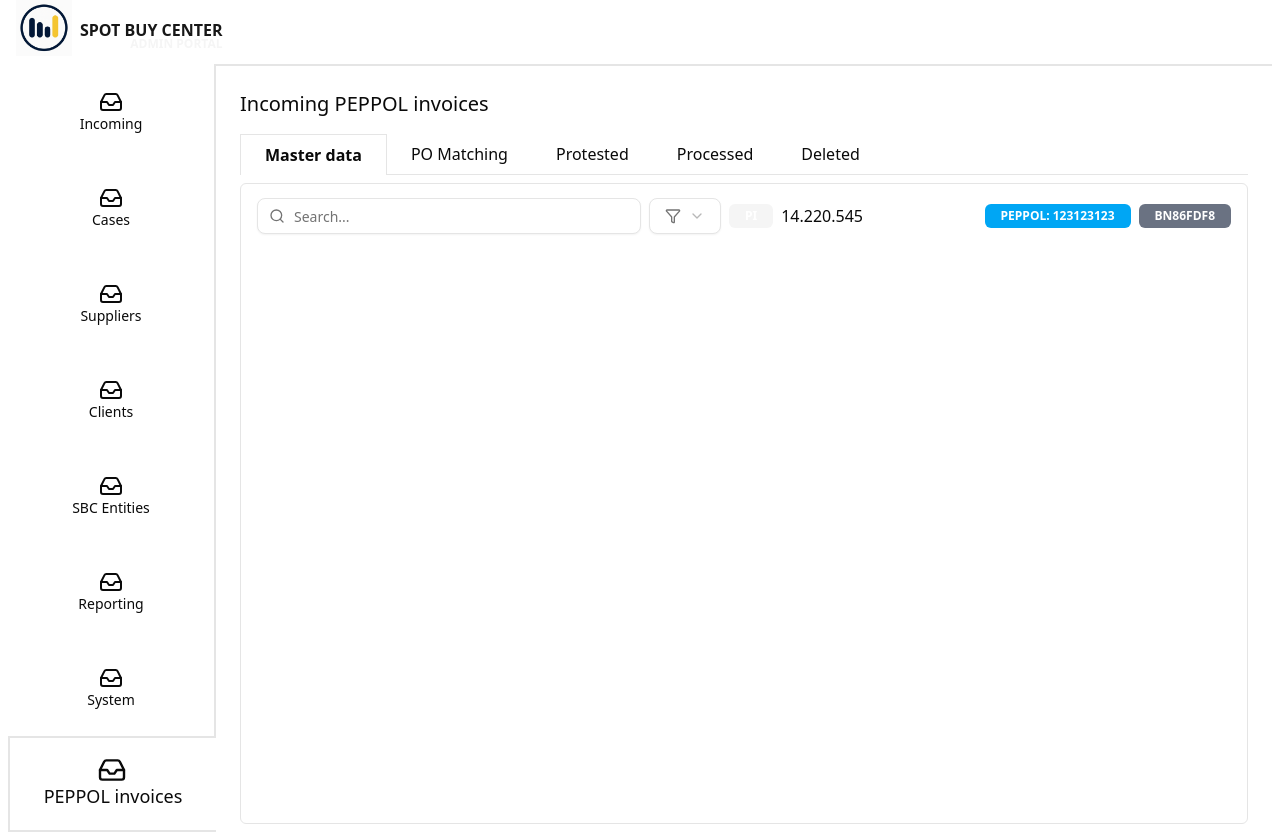
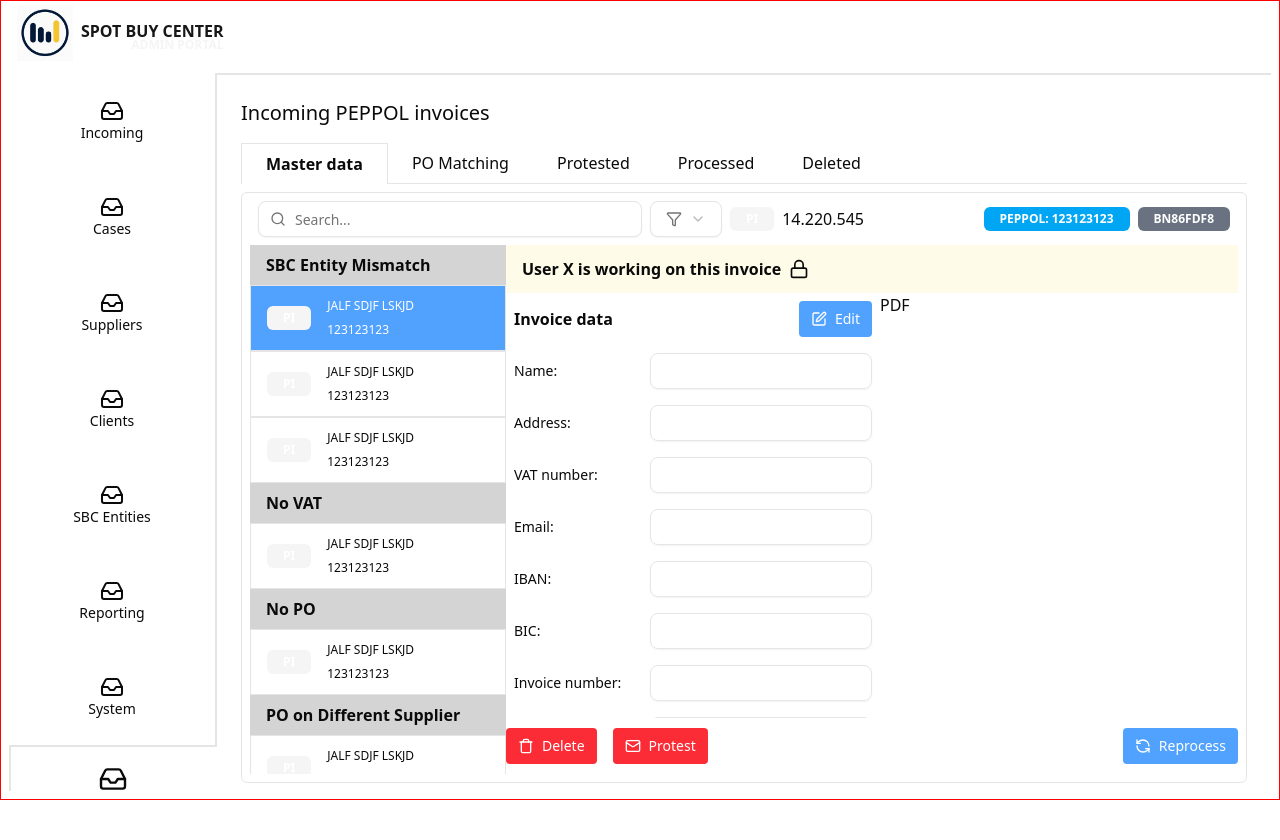
Before and after one commit to Sangtm12/spot-buy-center, a React (Vite) app: page /peppol-invoices in a window 1280 px wide. After the commit the page ends 800 px from the top, so only its background shows below. Built offline with nearby package versions, Linux system fonts and the light colour scheme.

Commit message:
feat: complete peppolInvoices UI

```diff
--- /dev/null
+++ b/src/components/Button.tsx
@@ -0,0 +1,30 @@
+import clsx from "clsx";
+import type { ReactNode } from "react";
+
+const Button = ({
+  children,
+  variant = "primary",
+  className,
+}: {
+  children: ReactNode;
+  variant?: "primary" | "danger";
+  className?: string;
+}) => {
+  return (
+    <button
+      type="button"
+      className={clsx(
+        "flex gap-2 items-center text-white px-3 py-2 rounded text-sm",
+        {
+          "bg-blue-400 hover:bg-blue-500": variant === "primary",
+          "bg-red-500 hover:bg-red-400": variant === "danger",
+        },
+        className
+      )}
+    >
+      {children}
+    </button>
+  );
+};
+
+export default Button;
--- a/src/components/Tabs/index.tsx
+++ b/src/components/Tabs/index.tsx
@@ -28,7 +28,7 @@ const Tabs = ({
           </button>
         ))}
       </div>
-      <div className="flex-1 border border-border rounded-sm p-2">
+      <div className="flex-1 border border-border rounded-sm p-2 min-h-0">
         {tabs.find((tab) => tab.label === selectedTab)?.content}
       </div>
     </div>
--- a/src/components/layout/AppLayout.tsx
+++ b/src/components/layout/AppLayout.tsx
@@ -4,11 +4,11 @@ import Sidenav from "./Sidenav";
 
 const AppLayout = () => {
   return (
-    <div className="h-screen bg-background flex flex-col">
+    <div className="h-screen bg-background flex flex-col debug">
       <Header />
-      <div className="p-2 flex-1 flex">
+      <div className="p-2 flex-1 flex min-h-0">
         <Sidenav />
-        <div className="p-6 pb-2 bg-white flex-1 overflow-auto border-t-2 border-border flex flex-col">
+        <div className="p-6 pb-2 bg-white flex-1 border-t-2 border-border flex flex-col overflow-y-auto">
           <Outlet />
         </div>
       </div>
--- a/src/components/layout/Sidenav/index.tsx
+++ b/src/components/layout/Sidenav/index.tsx
@@ -18,7 +18,7 @@ const Sidenav = () => {
   const { pathname } = useLocation();
 
   return (
-    <div className="min-w-52">
+    <div className="min-w-52 overflow-y-auto">
       {NavItems.map((item) => (
         <SidenavItem
           key={item.label}
--- /dev/null
+++ b/src/pages/PeppolInvoices/MasterData/InvoiceData.tsx
@@ -0,0 +1,41 @@
+import Button from "@/components/Button";
+import { Input } from "@/components/ui/input";
+import { Edit } from "lucide-react";
+
+const Fields = [
+  "Name",
+  "Address",
+  "VAT number",
+  "Email",
+  "IBAN",
+  "BIC",
+  "Invoice number",
+  "OGM",
+  "Invoice date",
+  "Expiry date",
+  "Order number",
+];
+
+const InvoiceData = () => {
+  return (
+    <div className="flex-1 p-2 flex flex-col gap-4 overflow-y-auto">
+      <div className="flex items-center justify-between">
+        <p className="font-bold">Invoice data</p>
+        <Button>
+          <Edit size={16} />
+          Edit
+        </Button>
+      </div>
+      {Fields.map((field, index) => {
+        return (
+          <div className="flex items-center gap-2" key={index}>
+            <p className="min-w-32 text-sm">{`${field}: `}</p>
+            <Input />
+          </div>
+        );
+      })}
+    </div>
+  );
+};
+
+export default InvoiceData;
--- /dev/null
+++ b/src/pages/PeppolInvoices/MasterData/MasterDataHeader.tsx
@@ -0,0 +1,34 @@
+import { SearchInput } from "@/components/SearchInput";
+import Tag from "@/components/Tag";
+import {
+  Select,
+  SelectContent,
+  SelectItem,
+  SelectTrigger,
+  SelectValue,
+} from "@/components/ui/select";
+import { Filter } from "lucide-react";
+
+const MasterDataHeader = () => {
+  return (
+    <div className="bg-background h-12 flex gap-2 items-center px-2">
+      <SearchInput />
+      <Select>
+        <SelectTrigger className="min-w-18 justify-center bg-white border-border">
+          <SelectValue placeholder={<Filter className="w-4 h-4" />} />
+        </SelectTrigger>
+        <SelectContent>
+          <SelectItem value="all">All</SelectItem>
+          <SelectItem value="active">Active</SelectItem>
+          <SelectItem value="archived">Archived</SelectItem>
+        </SelectContent>
+      </Select>
+      <Tag>PI</Tag>
+      <span>14.220.545</span>
+      <Tag className="bg-sky-500 ml-auto">PEPPOL: 123123123</Tag>
+      <Tag className="bg-gray-500">BN86FDF8</Tag>
+    </div>
+  );
+};
+
+export default MasterDataHeader;
--- /dev/null
+++ b/src/pages/PeppolInvoices/MasterData/MasterDataSidebar.tsx
@@ -0,0 +1,70 @@
+import Tag from "@/components/Tag";
+import clsx from "clsx";
+import { useState } from "react";
+
+const Invoices = {
+  sbcEntityMismatch: [
+    { id: "1", title: "JALF SDJF LSKJD", description: "123123123" },
+    { id: "2", title: "JALF SDJF LSKJD", description: "123123123" },
+    { id: "3", title: "JALF SDJF LSKJD", description: "123123123" },
+  ],
+  noVat: [{ id: "4", title: "JALF SDJF LSKJD", description: "123123123" }],
+  noPo: [{ id: "5", title: "JALF SDJF LSKJD", description: "123123123" }],
+  poOnDifferentSupplier: [
+    { id: "6", title: "JALF SDJF LSKJD", description: "123123123" },
+    { id: "7", title: "JALF SDJF LSKJD", description: "123123123" },
+    { id: "8", title: "JALF SDJF LSKJD", description: "123123123" },
+    { id: "9", title: "JALF SDJF LSKJD", description: "123123123" },
+    { id: "10", title: "JALF SDJF LSKJD", description: "123123123" },
+    { id: "11", title: "JALF SDJF LSKJD", description: "123123123" },
+    { id: "12", title: "JALF SDJF LSKJD", description: "123123123" },
+  ],
+};
+
+const MasterDataSidebar = () => {
+  const [selectedInvoiceId, setSelectedInvoiceId] = useState(
+    Invoices.sbcEntityMismatch[0]?.id
+  );
+
+  return (
+    <div className="min-w-64 overflow-y-auto">
+      {Object.entries(Invoices).map(([key, invoices]) => {
+        return (
+          <>
+            <div className="bg-neutral-300 px-4 py-2 font-bold">
+              {mapInvoiceTitle[key as keyof typeof mapInvoiceTitle]}
+            </div>
+            {invoices.map((invoice) => (
+              <div
+                key={invoice.id}
+                onClick={() => setSelectedInvoiceId(invoice.id)}
+                className={clsx(
+                  "px-4 py-3 border border-border flex items-center gap-4  cursor-pointer",
+                  {
+                    "bg-blue-400 text-white": selectedInvoiceId === invoice.id,
+                    "hover:bg-neutral-100": selectedInvoiceId !== invoice.id,
+                  }
+                )}
+              >
+                <Tag>PI</Tag>
+                <div className="text-xs flex flex-col gap-2">
+                  <p>{invoice.title}</p>
+                  <p>{invoice.description}</p>
+                </div>
+              </div>
+            ))}
+          </>
+        );
+      })}
+    </div>
+  );
+};
+
+export default MasterDataSidebar;
+
+const mapInvoiceTitle = {
+  sbcEntityMismatch: "SBC Entity Mismatch",
+  noVat: "No VAT",
+  noPo: "No PO",
+  poOnDifferentSupplier: "PO on Different Supplier",
+};
--- a/src/pages/PeppolInvoices/MasterData/index.tsx
+++ b/src/pages/PeppolInvoices/MasterData/index.tsx
@@ -1,39 +1,38 @@
-import { SearchInput } from "@/components/SearchInput";
-import Tag from "@/components/Tag";
-import {
-  Select,
-  SelectContent,
-  SelectItem,
-  SelectTrigger,
-  SelectValue,
-} from "@/components/ui/select";
-import { Filter } from "lucide-react";
+import Button from "@/components/Button";
+import { Lock, Mail, RefreshCcw, Trash } from "lucide-react";
+import InvoiceData from "./InvoiceData";
+import MasterDataHeader from "./MasterDataHeader";
+import MasterDataSidebar from "./MasterDataSidebar";
 
 const MasterData = () => {
   return (
-    <>
-      <div className="bg-background h-12 flex gap-2 items-center px-2">
-        <SearchInput />
-        <Select>
-          <SelectTrigger className="min-w-18 justify-center bg-white border-border">
-            <SelectValue placeholder={<Filter className="w-4 h-4" />} />
-          </SelectTrigger>
-          <SelectContent>
-            <SelectItem value="all">All</SelectItem>
-            <SelectItem value="active">Active</SelectItem>
-            <SelectItem value="archived">Archived</SelectItem>
-          </SelectContent>
-        </Select>
-        {/* <div className="font-bold text-white bg-secondary px-4 py-1 text-xs rounded-sm">
-          PI
-        </div> */}
-        <Tag>PI</Tag>
-        <span>14.220.545</span>
-        <Tag className="bg-sky-500 ml-auto">PEPPOL: 123123123</Tag>
-        <Tag className="bg-gray-500">BN86FDF8</Tag>
+    <div className="flex flex-col max-h-full">
+      <MasterDataHeader />
+      <div className="flex-1 mt-2 flex min-h-0">
+        <MasterDataSidebar />
+        <div className="flex-1 flex flex-col">
+          <div className="flex gap-2 items-center px-4 py-3 bg-yellow-50">
+            <p className="font-bold">User X is working on this invoice</p>
+            <Lock size={20} />
+          </div>
+          <div className="flex flex-1 min-h-0">
+            <InvoiceData />
+            <div className="flex-1">PDF</div>
+          </div>
+          <div className="h-14 bg-background flex items-center gap-4">
+            <Button variant="danger">
+              <Trash size={16} /> Delete
+            </Button>
+            <Button variant="danger">
+              <Mail size={16} /> Protest
+            </Button>
+            <Button className="ml-auto">
+              <RefreshCcw size={16} /> Reprocess
+            </Button>
+          </div>
+        </div>
       </div>
-      <div className="flex"></div>
-    </>
+    </div>
   );
 };
 
--- a/src/pages/PeppolInvoices/index.tsx
+++ b/src/pages/PeppolInvoices/index.tsx
@@ -26,9 +26,9 @@ const RenderTabs = [
 
 const PeppolInvoices = () => {
   return (
-    <div className="bg-white flex-1 flex flex-col items-stretch">
+    <div className="bg-white flex-1 min-h-0 flex flex-col items-stretch">
       <h2 className="text-xl">Incoming PEPPOL invoices</h2>
-      <Tabs tabs={RenderTabs} className="mt-4 flex-1" />
+      <Tabs tabs={RenderTabs} className="mt-4 flex-1 min-h-0" />
     </div>
   );
 };
```
